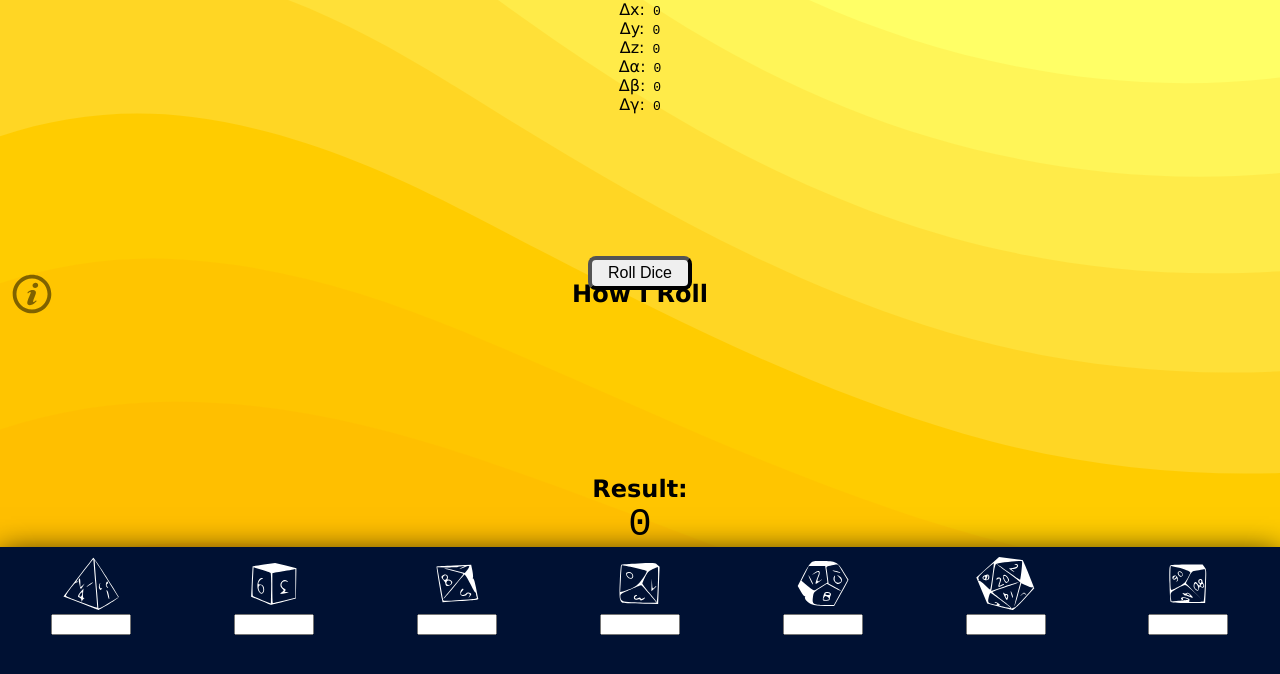
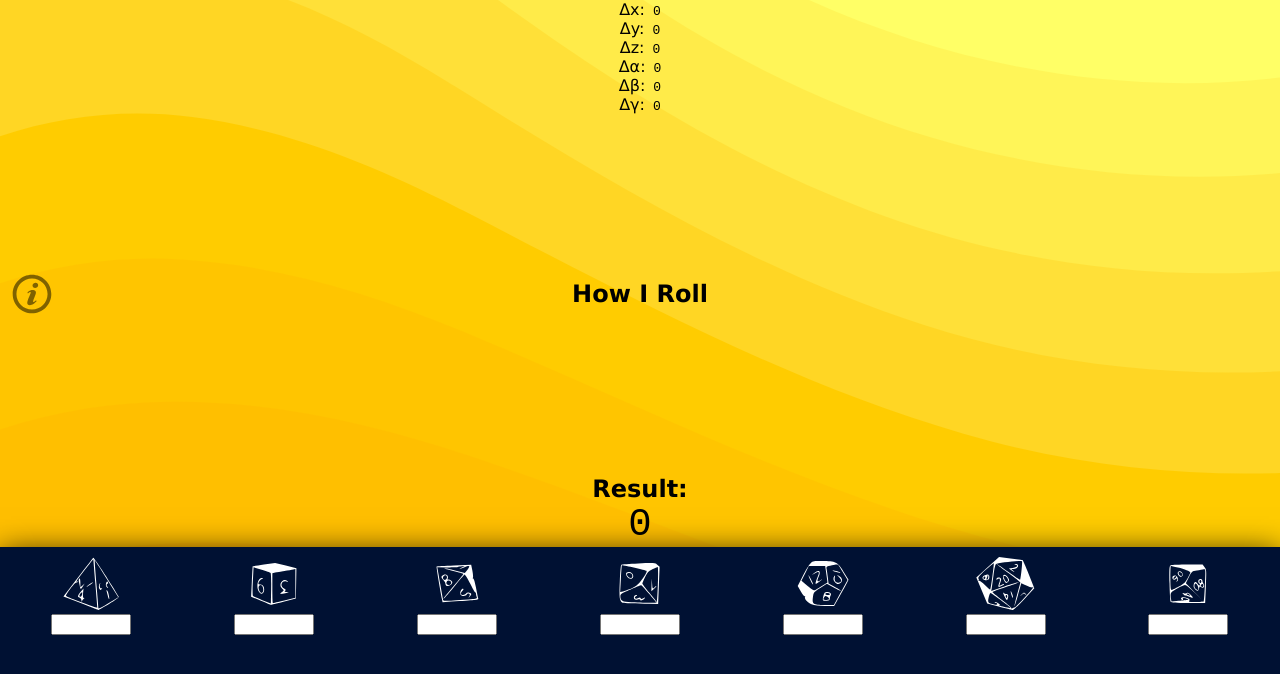
Before and after one commit to noltron000/how-i-roll, a React (Create React App) app: page / in a window 1280 px wide. Shown: the top 674 px of the page. Built offline with nearby package versions, Linux system fonts and the light colour scheme.

Commit message:
changing core assets for testing

```diff
--- a/src/jsx/app.jsx
+++ b/src/jsx/app.jsx
@@ -161,9 +161,9 @@ class App extends Component {
 						</header>
 
 
-						<div id='button-container'>
+						{/* <div id='button-container'>
 							<button id='roll-button' onClick={this.roll_dice}>Roll Dice</button>
-						</div>
+						</div> */}
 
 						<div id='results-bar'>
 							<label htmlFor='output-box'><h2>Result:</h2></label>
```
